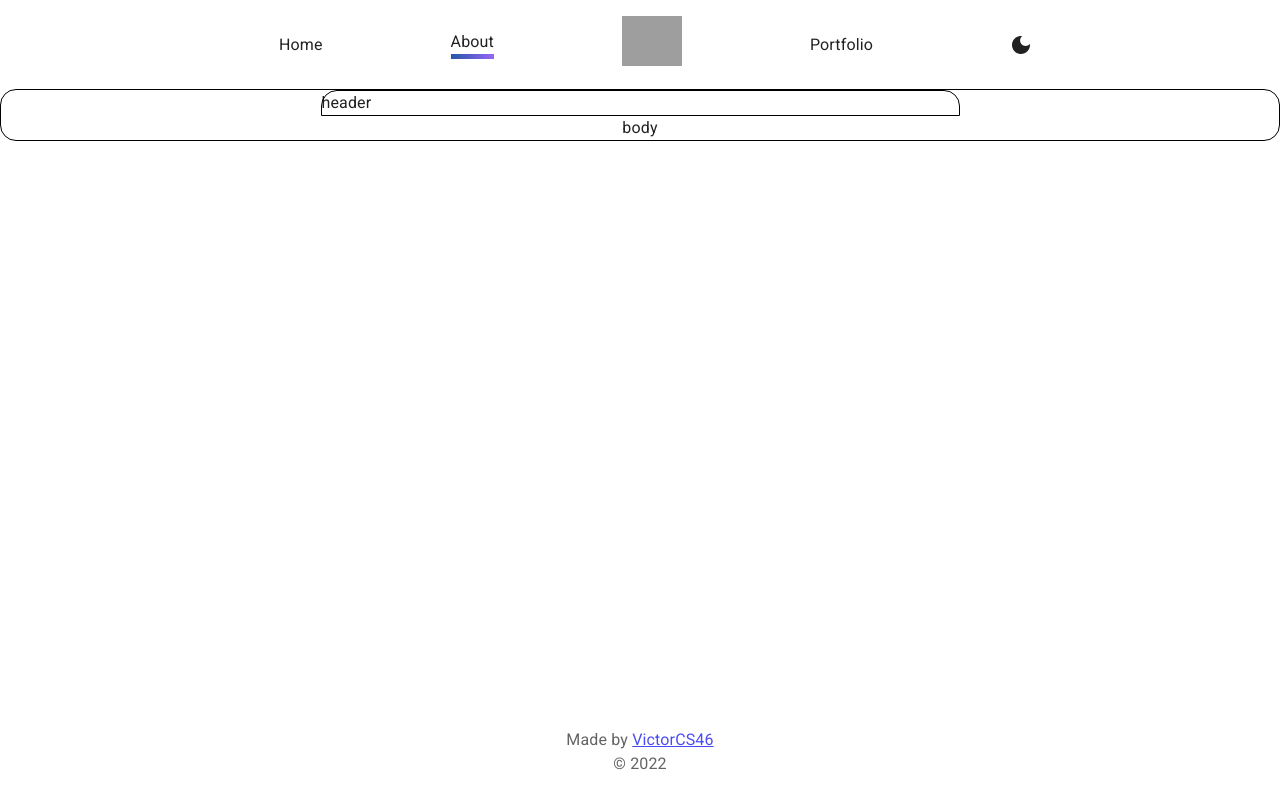
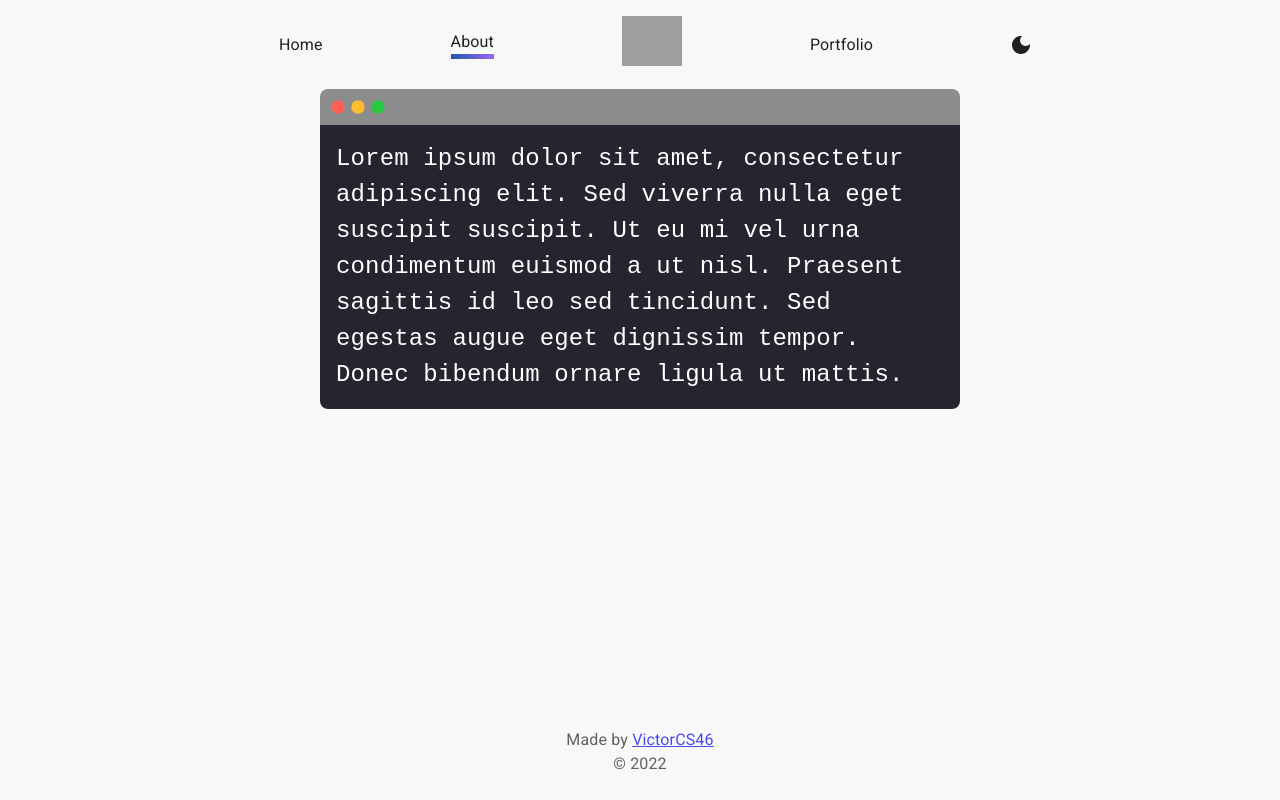
Before and after one commit to victorCS46/Portfolio, a React (Create React App) app: page /about in a window 1280 px wide. Built offline with nearby package versions, Linux system fonts and the light colour scheme; grey boxes are pictures that could not be loaded.

Commit message:
Working with about pag

```diff
--- a/public/index.html
+++ b/public/index.html
@@ -28,7 +28,7 @@
       rel="stylesheet"
       href="https://fonts.googleapis.com/css?family=Roboto:300,400,500,700&display=swap"
     />
-    <title>React App</title>
+    <title>Victor's Portfolio</title>
   </head>
   <body>
     <noscript>You need to enable JavaScript to run this app.</noscript>
--- a/src/components/About/About.tsx
+++ b/src/components/About/About.tsx
@@ -1,5 +1,6 @@
+import React from 'react';
 import { Box } from '@mui/material';
-import React from 'react';
+import { FiberManualRecord } from '@mui/icons-material';
 
 const About = (): JSX.Element => {
 
@@ -9,17 +10,29 @@ const About = (): JSX.Element => {
       flexDirection="column"
       alignItems="center"
       borderRadius="1rem"
-      border={'1px solid black'}
     >
-      <Box
-        width={{ xs: '80%', md: '50%' }}
-        borderRadius="1rem 1rem 0 0"
-        border={'1px solid black'}
-      >
-        header
-      </Box>
-      <Box>
-        body
+      <Box width={{ xs: '80%', md: '50%' }}>
+        <Box
+          borderRadius="0.5rem 0.5rem 0 0"
+          display="flex"
+          alignItems="center"
+          p="0.5rem"
+          sx={{background: '#8c8c8c'}}
+        >
+          <FiberManualRecord sx={{color: '#ff6057'}} fontSize="small" />
+          <FiberManualRecord sx={{color: '#ffbd2e'}} fontSize="small" />
+          <FiberManualRecord sx={{color: '#27c93f'}} fontSize="small" />
+        </Box>
+        <Box
+          borderRadius="0 0 0.5rem 0.5rem"
+          p="1rem"
+          fontFamily="Courier New, Courier, monospace"
+          fontSize="1.5rem"
+          color="#fff"
+          sx={{background: '#27242f'}}
+        >
+          Lorem ipsum dolor sit amet, consectetur adipiscing elit. Sed viverra nulla eget suscipit suscipit. Ut eu mi vel urna condimentum euismod a ut nisl. Praesent sagittis id leo sed tincidunt. Sed egestas augue eget dignissim tempor. Donec bibendum ornare ligula ut mattis.
+        </Box>
       </Box>
     </Box>
   );
--- a/src/theme/theme.ts
+++ b/src/theme/theme.ts
@@ -4,6 +4,9 @@ import { Theme } from "@mui/system";
 export const lightTheme: Theme = createTheme({
   palette: {
     mode: 'light',
+    background: {
+      default: '#f8f8f8',
+    },
   },
 });
 
```
